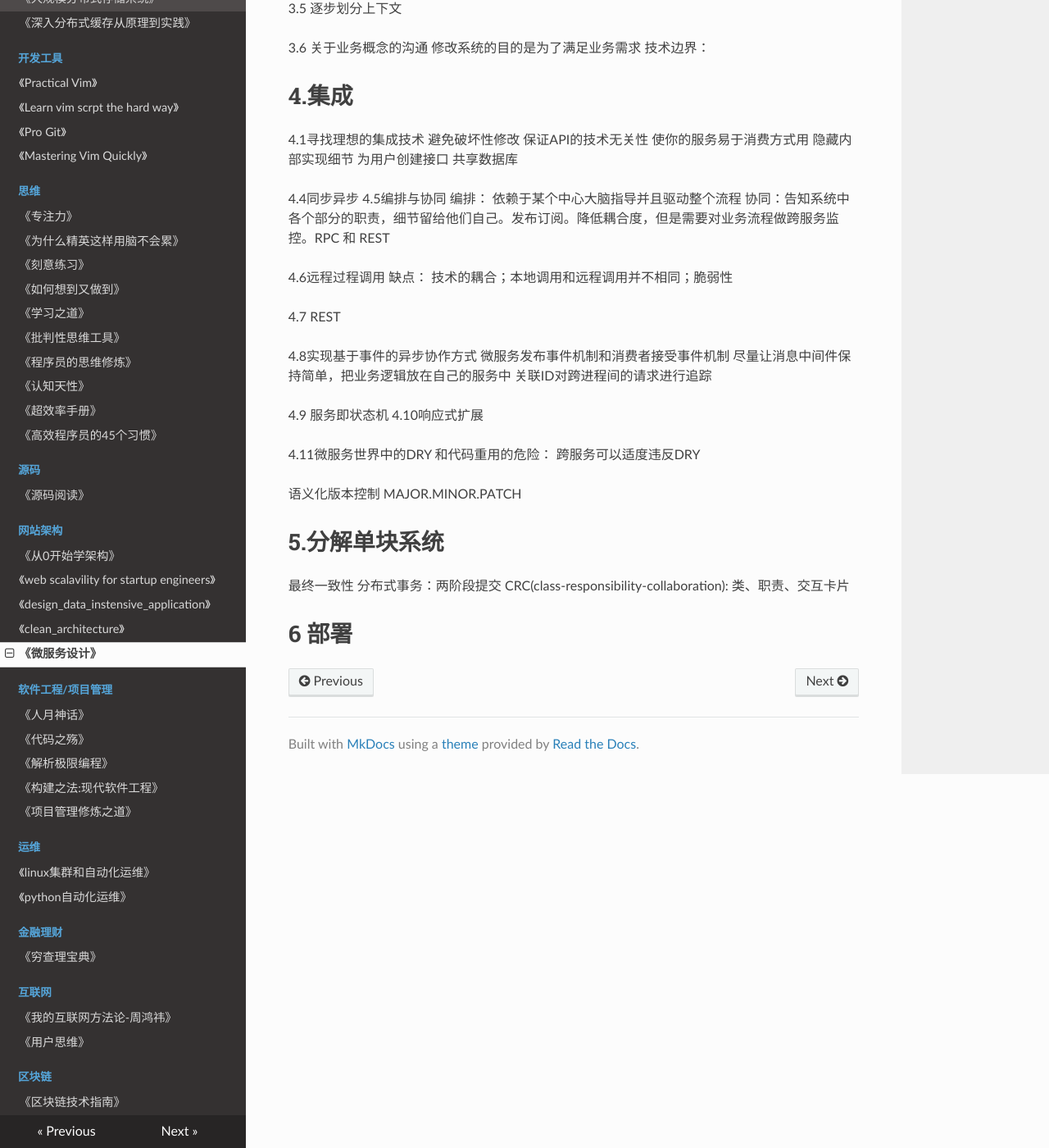
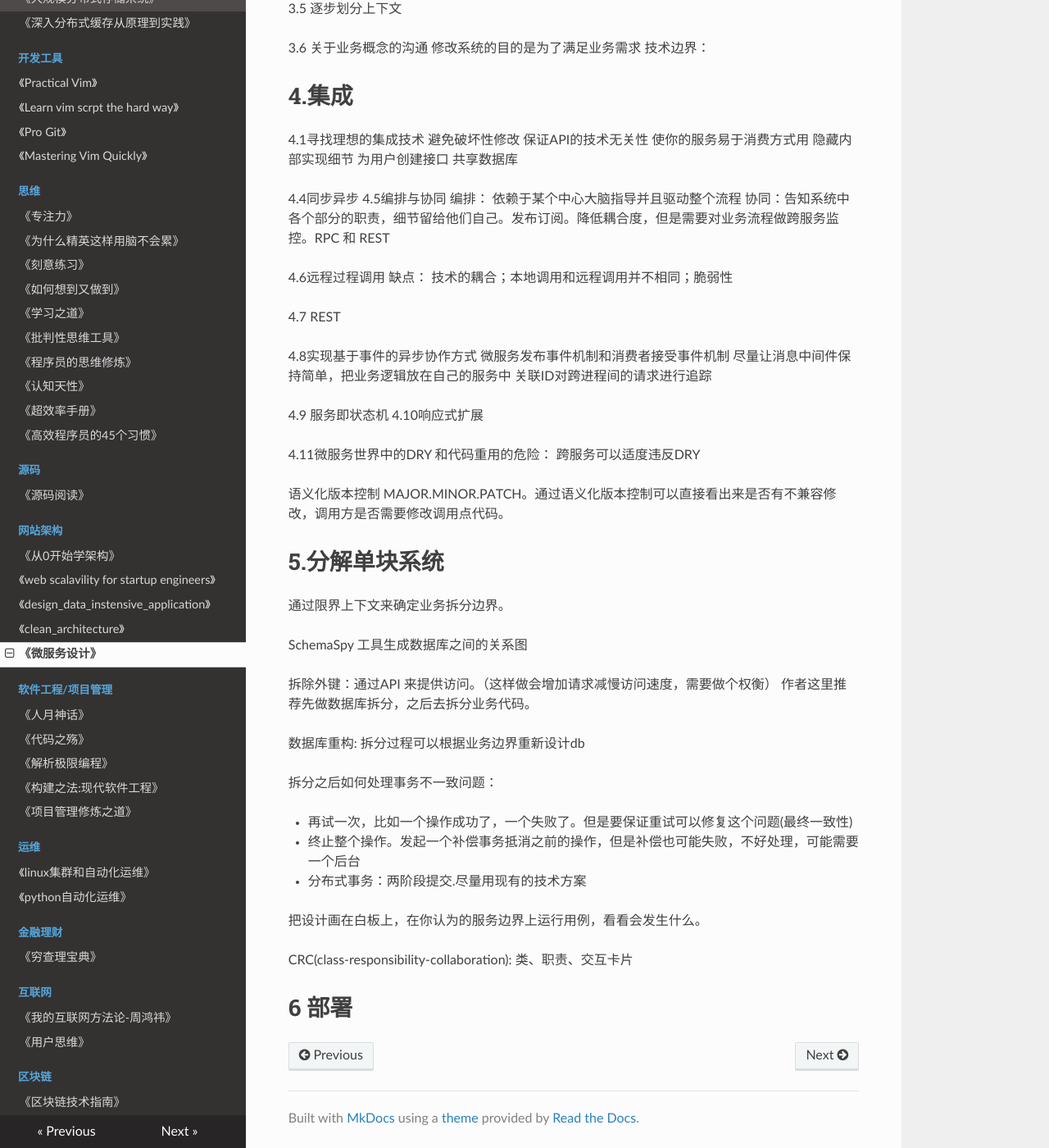
Before and after one commit to PegasusWang/booknotes, an MkDocs documentation site: the page built from docs/网站架构/微服务设计.md, in a window 1280 px wide and 1400 px high, scrolled down 753 px. Shown: the whole window at 82% size. Built offline with MkDocs 1.6.1, drawn with Linux system fonts in a browser that asks for light colours; nearby versions of some CDN libraries; old or Windows-style settings are respelled for this version of MkDocs.

Commit message:
微服务设计：拆分单个系统

```diff
--- a/docs/网站架构/微服务设计.md
+++ b/docs/网站架构/微服务设计.md
@@ -61,12 +61,28 @@
 4.11微服务世界中的DRY 和代码重用的危险：
 跨服务可以适度违反DRY
 
-语义化版本控制 MAJOR.MINOR.PATCH
+语义化版本控制 MAJOR.MINOR.PATCH。通过语义化版本控制可以直接看出来是否有不兼容修改，调用方是否需要修改调用点代码。
 
 
 # 5.分解单块系统
-最终一致性
-分布式事务：两阶段提交
+
+通过限界上下文来确定业务拆分边界。
+
+SchemaSpy 工具生成数据库之间的关系图
+
+拆除外键：通过API 来提供访问。（这样做会增加请求减慢访问速度，需要做个权衡）
+作者这里推荐先做数据库拆分，之后去拆分业务代码。
+
+数据库重构: 拆分过程可以根据业务边界重新设计db
+
+拆分之后如何处理事务不一致问题：
+
+- 再试一次，比如一个操作成功了，一个失败了。但是要保证重试可以修复这个问题(最终一致性)
+- 终止整个操作。发起一个补偿事务抵消之前的操作，但是补偿也可能失败，不好处理，可能需要一个后台
+- 分布式事务：两阶段提交.尽量用现有的技术方案
+
+把设计画在白板上，在你认为的服务边界上运行用例，看看会发生什么。
+
 CRC(class-responsibility-collaboration): 类、职责、交互卡片
 
 
```
